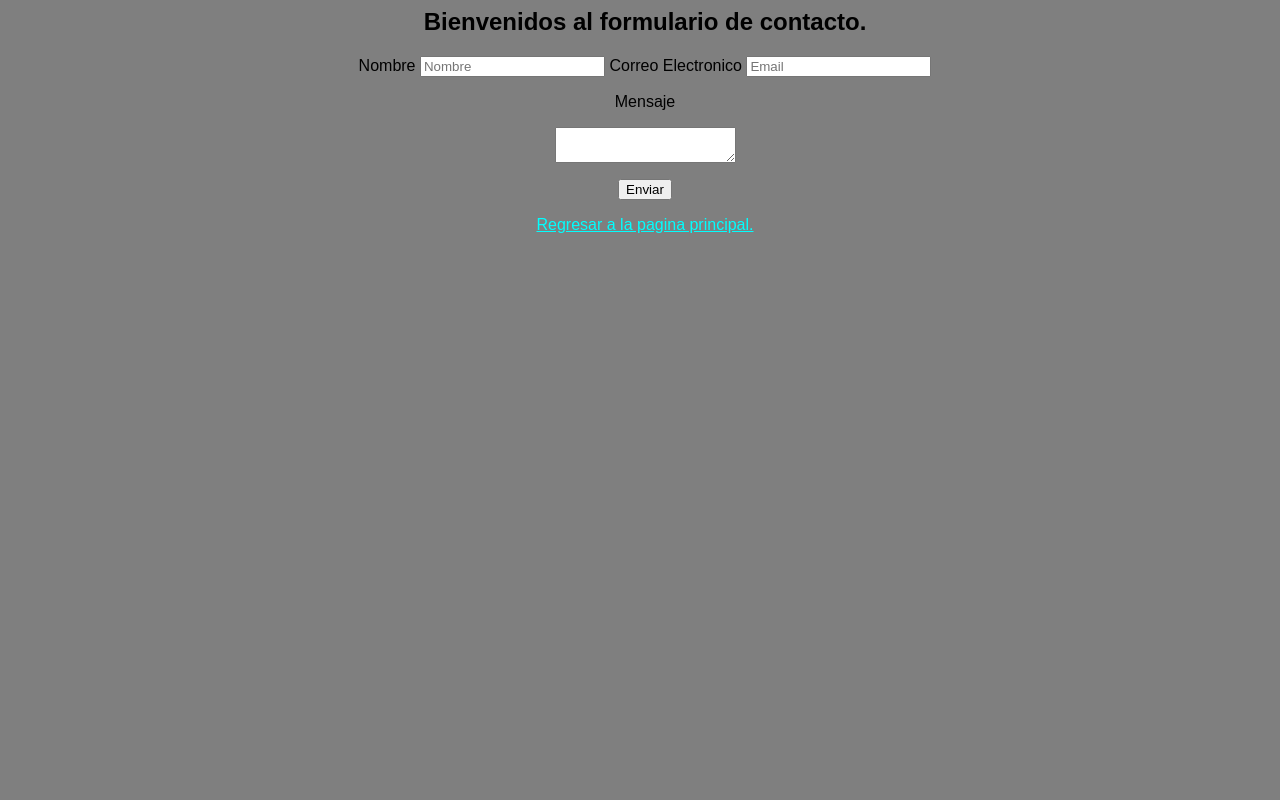
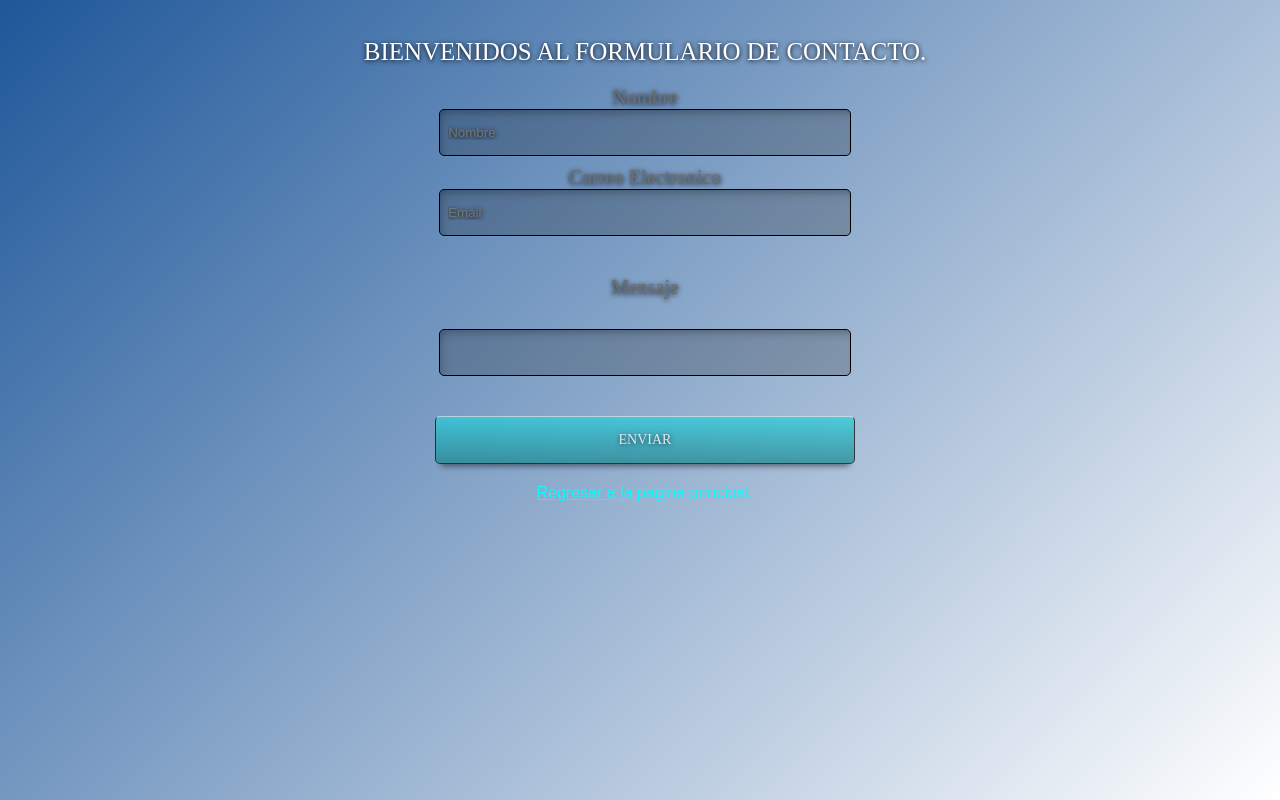
Before and after one commit to robertopalestini/portafolio, a plain HTML site: page formulario.html in a window 1280 px wide. Drawn offline with Linux system fonts and the light colour scheme.

Commit message:
CSS Y Maquetado Avanzado

```diff
--- a/formulario.html
+++ b/formulario.html
@@ -7,30 +7,106 @@
             body{
                 text-align: center;
             }
+            .wrapper{
+  width:420px;
+  margin:20px auto;
+}
+
+h1{
+  padding:30px 0px 0px 0px;
+  font:25px Bebas Neue;
+  color:#FFF;
+  text-transform:uppercase;
+  text-shadow:#000 0px 1px 5px;
+  margin:0px;
+}
+
+p{
+  font:20px Bebas Neue;
+  color:#6E6E6E;
+  text-shadow:#000 0px 1px 5px;
+  margin-bottom:30px;
+}
+
+.form{
+  width:$full;
+}
+
+input[type="text"],input[type="email"],input[type="textarea"]{
+  width:98%;
+  padding:15px 0px 15px 8px;
+  border-radius:5px;
+  box-shadow:inset 4px 6px 10px -4px rgba(0,0,0,0.3), 0 1px 1px -1px rgba(255,255,255,0.3);
+	background:rgba(0,0,0,0.2);
+  @include disable;
+  border:1px solid rgba(0,0,0,1);
+  margin-bottom:10px;
+  color:#6E6E6E;
+  text-shadow:#000 0px 1px 5px;
+}
+
+input[type="submit"]{
+  width:100%;
+  padding:15px;
+  border-radius:5px;
+  @include disable;
+  background-image: -webkit-linear-gradient(#28D2DE 0%, #1A878F 100%);
+  background-image: -moz-linear-gradient(#28D2DE 0%, #1A878F 100%);
+  background-image: -o-linear-gradient(#28D2DE 0%, #1A878F 100%);
+  background-image: linear-gradient(#28D2DE 0%, #1A878F 100%);
+  font:14px Bebas Neue;
+  color:#FFF;
+  text-transform:uppercase;
+  text-shadow:#000 0px 1px 5px;
+  border:1px solid #000;
+  opacity:0.7;
+	-webkit-box-shadow: 0 8px 6px -6px rgba(0,0,0,0.7);
+  -moz-box-shadow: 0 8px 6px -6px rgba(0,0,0,0.7);
+	box-shadow: 0 8px 6px -6px rgba(0,0,0,0.7);
+  border-top:1px solid rgba(255,255,255,0.8)!important;
+ }
+
+input:focus{
+  box-shadow:inset 4px 6px 10px -4px rgba(0,0,0,0.7), 0 1px 1px -1px rgba(255,255,255,0.3);
+  background:rgba(0,0,0,0.3);
+  @include easeme;
+}
+
+input[type="submit"]:hover{
+  opacity:1;
+  cursor:pointer;
+}
+
+.name-help,.email-help{
+  display:none;
+  padding:0px;
+  margin:0px 0px 15px 0px;
+}
         </style>
+
     </head>
 
     <body>
         <header>
-        <h2>Bienvenidos al formulario de contacto.</h2>
+        <h1>Bienvenidos al formulario de contacto.</h1>
         </header>
-        <main>
-            <form action="" method="">
+        <div class="wrapper">
+            <form class="form" action="" method="">
                 <p>
-                    <label for="nom">Nombre</label>
+                    <label for="nombew">Nombre</label>
                     <input type="text" name="nombre" placeholder="Nombre"/>
 
-                    <label for="nom">Correo Electronico</label>
-                    <input type="text" name="email" placeholder="Email"/>
+                    <label for="email">Correo Electronico</label>
+                    <input class="email" type="text" name="email" placeholder="Email"/>
                 </p>
                 <p>
-                    <label for="nom">Mensaje</label></p>
+                    <label for="mensaje">Mensaje</label></p>
                     <p>
-                    <textarea name="mensaje"> </textarea>
+                    <input type="textarea" class="mensaje" name="mensaje"/>
                 </p>
-                    <input type="submit" value="Enviar"/>
+                    <input class="submit" type="submit" value="Enviar"/>
             </form>
-        </main>
+        </div>
 
         <footer>
             <a href="index.html"> Regresar a la pagina principal.</a>
--- a/style.css
+++ b/style.css
@@ -1,10 +1,16 @@
 body {
-    background-color: rgb(0,0,0,0.5);
+/* Permalink - use to edit and share this gradient: https://colorzilla.com/gradient-editor/#1e5799+0,7db9e8+100&1+0,0+100;Blue+to+Transparent */
+background: -moz-linear-gradient(-45deg,  rgba(30,87,153,1) 0%, rgba(125,185,232,0) 100%); /* FF3.6-15 */
+background: -webkit-linear-gradient(-45deg,  rgba(30,87,153,1) 0%,rgba(125,185,232,0) 100%); /* Chrome10-25,Safari5.1-6 */
+background: linear-gradient(135deg,  rgba(30,87,153,1) 0%,rgba(125,185,232,0) 100%); /* W3C, IE10+, FF16+, Chrome26+, Opera12+, Safari7+ */
+filter: progid:DXImageTransform.Microsoft.gradient( startColorstr='#1e5799', endColorstr='#007db9e8',GradientType=1 ); /* IE6-9 fallback on horizontal gradient */
+background-size: cover;
     padding-left: 10px;
     font-family: Arial, Helvetica, sans-serif;
 }
 img{
     max-width: 20%;
+    border-radius: 7px;
 }
 a {
     color:aqua;
@@ -15,10 +21,20 @@ a:hover{
 h1{
     margin-top: -7px;
     margin-bottom: -5px;
+    font-family: 'Bebas Neue', cursive;
+}
+h2{
+    font-family: 'Bebas Neue', cursive;
+    display: inline;
 }
 ul {
     list-style-type:square;
+    column-count: 2;
+    column-gap: 20px;
 }
 ul li{
     color:aqua;
 }
+#habilidades {
+    display:block;
+}
```
Also changed, not shown: index.html (+19 -10 lines).
